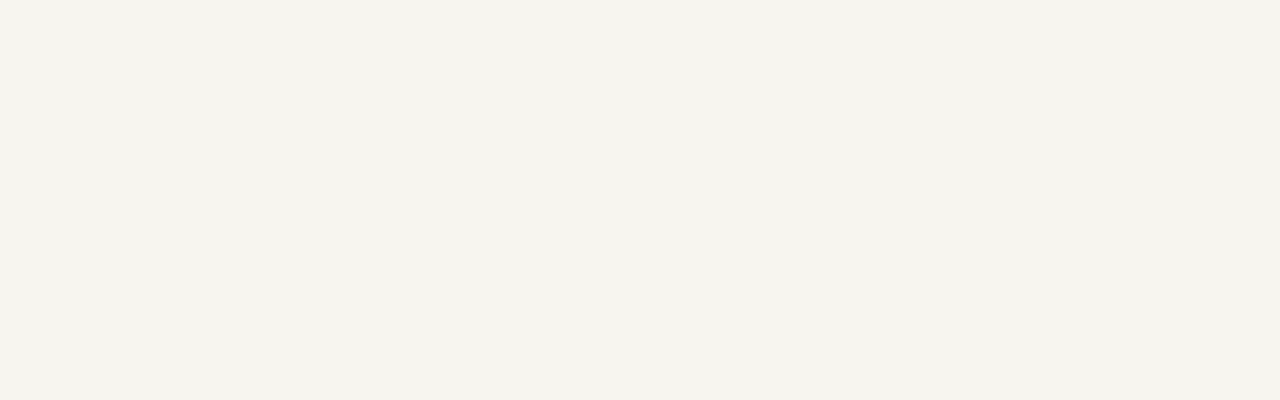
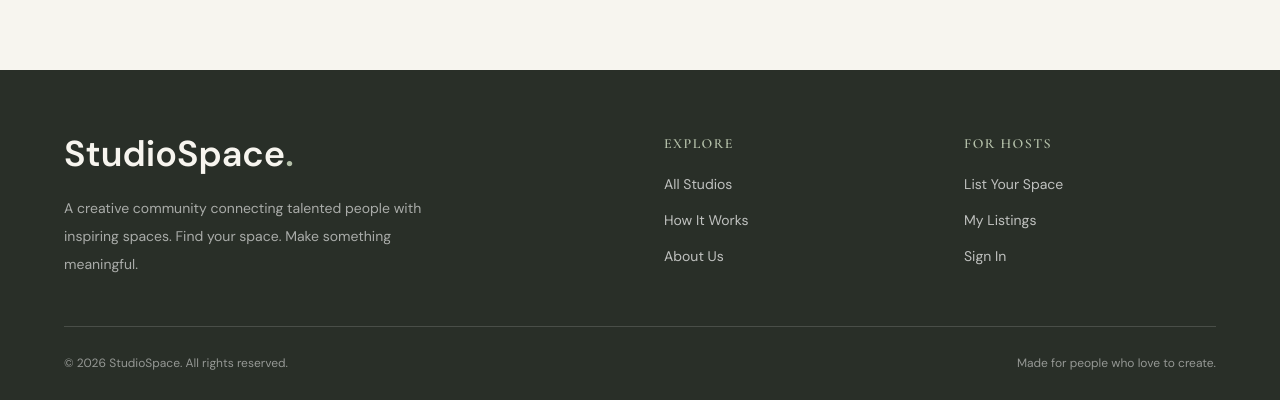
Before and after one commit to Aabidh351/studio-space, a Next.js app: page / in a window 1280 px wide. Shown: the part 1123-1523 px from the top of the page. Before the commit the page ends 1193 px from the top, so only its background shows below. Built offline with nearby package versions, Linux system fonts and the light colour scheme; no server answers.

Commit message:
Added Footer Section

```diff
--- a/app/layout.tsx
+++ b/app/layout.tsx
@@ -3,6 +3,7 @@ import type { Metadata } from "next";
 import { Cormorant_Garamond, DM_Sans } from "next/font/google";
 import "./globals.css";
 import Header from "@/components/layout/Header";
+import Footer from "@/components/layout/Footer";
 
 const cormorant = Cormorant_Garamond({
   variable: "--font-cormorant",
@@ -34,7 +35,9 @@ export default function RootLayout({
     >
       <body className="min-h-full flex flex-col">
         <Header />
-        {children}</body>
+        {children}
+        <Footer/>
+        </body>
     </html>
   );
 }
--- a/components/home/FeaturedStudios.tsx
+++ b/components/home/FeaturedStudios.tsx
@@ -42,7 +42,7 @@ export default async function FeaturedStudios() {
               Curated spaces
             </p>
 
-            <h2 className="font-[var(--font-cormorant)] text-4xl font-semibold text-[#292b27] md:text-5xl">
+            <h2 className="text-4xl font-semibold text-[#292b27] md:text-5xl">
               Featured Studios
             </h2>
 
@@ -76,6 +76,7 @@ export default async function FeaturedStudios() {
                     src={studio.imageUrl}
                     alt={studio.title}
                     fill
+                    loading="eager"
                     unoptimized
                     className="object-cover transition duration-500 group-hover:scale-105"
                   />
--- /dev/null
+++ b/components/layout/Footer.tsx
@@ -0,0 +1,67 @@
+
+import Link from "next/link";
+
+export default function Footer() {
+  return (
+    <footer className="bg-[#292f28] px-5 pb-8 pt-16 text-[#f7f5ef] md:px-10 lg:px-16">
+      <div className="mx-auto max-w-7xl">
+        <div className="grid gap-12 border-b border-white/15 pb-12 sm:grid-cols-2 lg:grid-cols-4">
+          <div className="lg:col-span-2">
+            <Link
+              href="/"
+              className="text-4xl font-semibold"
+            >
+              StudioSpace<span className="text-[#b5c1aa]">.</span>
+            </Link>
+
+            <p className="mt-5 max-w-sm text-sm leading-7 text-white/60">
+              A creative community connecting talented people with
+              inspiring spaces. Find your space. Make something meaningful.
+            </p>
+          </div>
+
+          <div>
+            <h3 className="mb-5 text-sm font-semibold uppercase tracking-widest text-[#b5c1aa]">
+              Explore
+            </h3>
+
+            <div className="flex flex-col gap-4 text-sm text-white/70">
+              <Link href="/studios" className="transition hover:text-white">
+                All Studios
+              </Link>
+              <Link href="/#how-it-works" className="transition hover:text-white">
+                How It Works
+              </Link>
+              <Link href="/#about" className="transition hover:text-white">
+                About Us
+              </Link>
+            </div>
+          </div>
+
+          <div>
+            <h3 className="mb-5 text-sm font-semibold uppercase tracking-widest text-[#b5c1aa]">
+              For Hosts
+            </h3>
+
+            <div className="flex flex-col gap-4 text-sm text-white/70">
+              <Link href="/add-studio" className="transition hover:text-white">
+                List Your Space
+              </Link>
+              <Link href="/my-listings" className="transition hover:text-white">
+                My Listings
+              </Link>
+              <Link href="/login" className="transition hover:text-white">
+                Sign In
+              </Link>
+            </div>
+          </div>
+        </div>
+
+        <div className="flex flex-col items-center justify-between gap-4 pt-7 text-center text-xs text-white/50 sm:flex-row sm:text-left">
+          <p>© 2026 StudioSpace. All rights reserved.</p>
+          <p>Made for people who love to create.</p>
+        </div>
+      </div>
+    </footer>
+  );
+}
```
